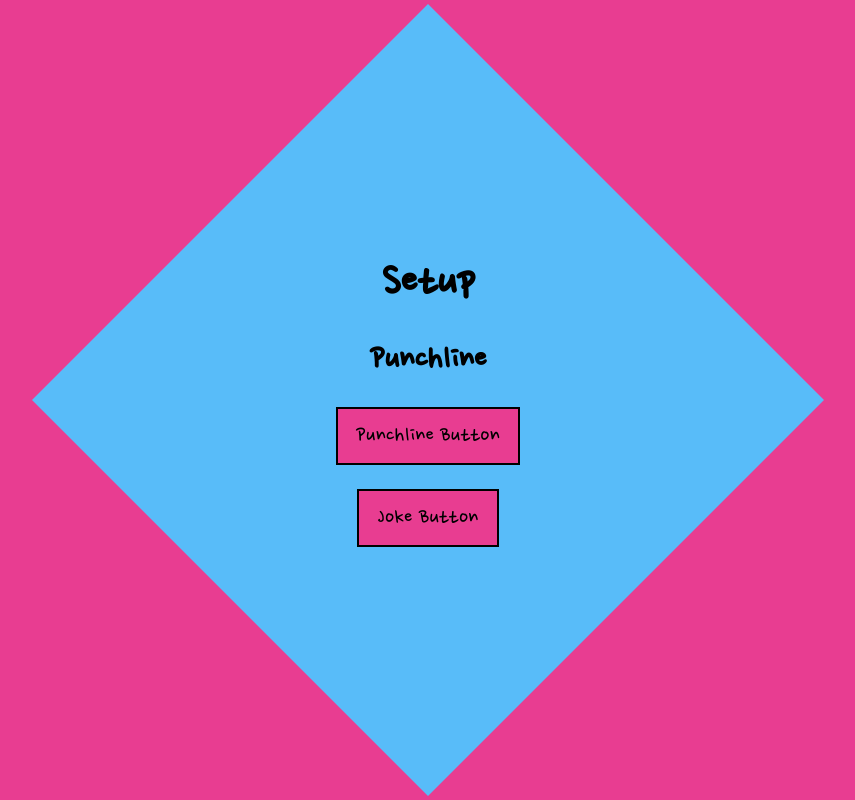
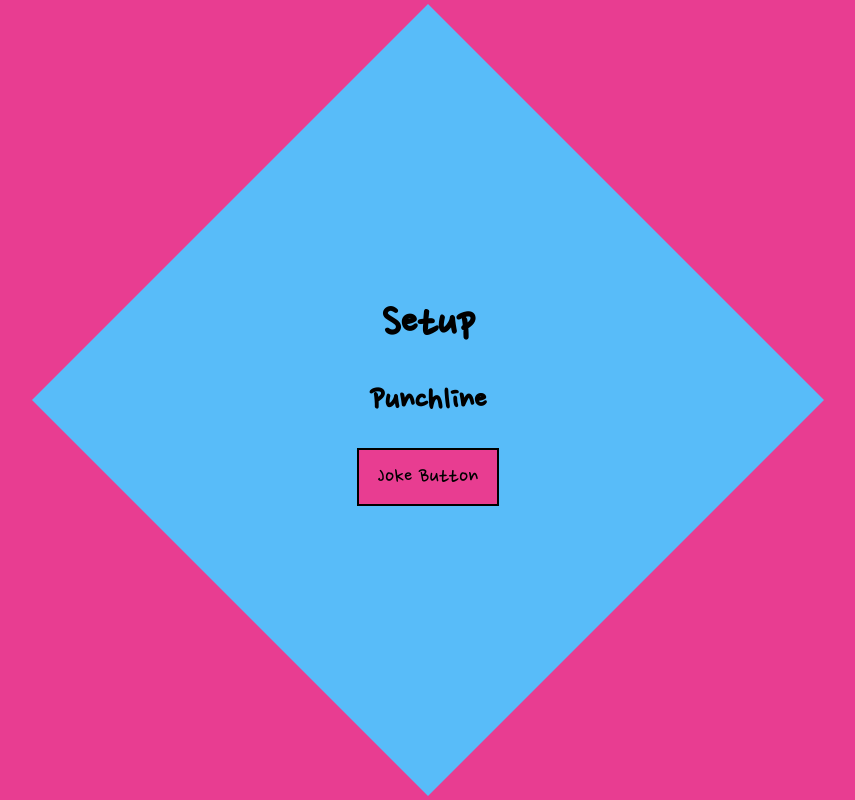
Before and after one commit to Rufasa85/manatee-jokes-2, a plain HTML site: page index.html in a window 1280 px wide. Both pictures are taken after a click on the button "Punchline Button". Shown: the whole page, without its empty margins (212-1067 px from the left). Drawn offline with Linux system fonts and the light colour scheme.

Commit message:
dom stuff

```diff
--- a/index.html
+++ b/index.html
@@ -10,9 +10,9 @@
 	<body>
 		<main>
 			<h1 id="joke-setup">Setup</h1>
-			<h2 id="joke-punchline">Punchline</h2>
+			<h2 id="joke-punchline" class="hidden">Punchline</h2>
 			<button id="punchline-btn">Punchline Button</button>
-			<button id="joke-btn">Joke Button</button>
+			<button id="joke-btn" class="hidden">Joke Button</button>
 		</main>
 		<script src="script.js"></script>
 	</body>
--- a/script.js
+++ b/script.js
@@ -0,0 +1,19 @@
+var setupEl = document.getElementById("joke-setup")
+var punchlineEl = document.getElementById("joke-punchline")
+var newJokeBtn = document.getElementById("joke-btn")
+var punchlineBtn = document.getElementById("punchline-btn")
+
+function updateDom (setup, punchline) {
+  punchlineEl.textContent = punchline
+  punchlineEl.setAttribute("style", "display: hidden")
+  setupEl.textContent = joke
+}
+
+function showPunchline() {
+  punchlineEl.classList.remove("hidden")
+  punchlineBtn.classList.add("hidden")
+  newJokeBtn.classList.remove("hidden")
+}
+
+
+punchlineBtn.addEventListener("click", showPunchline)
```
